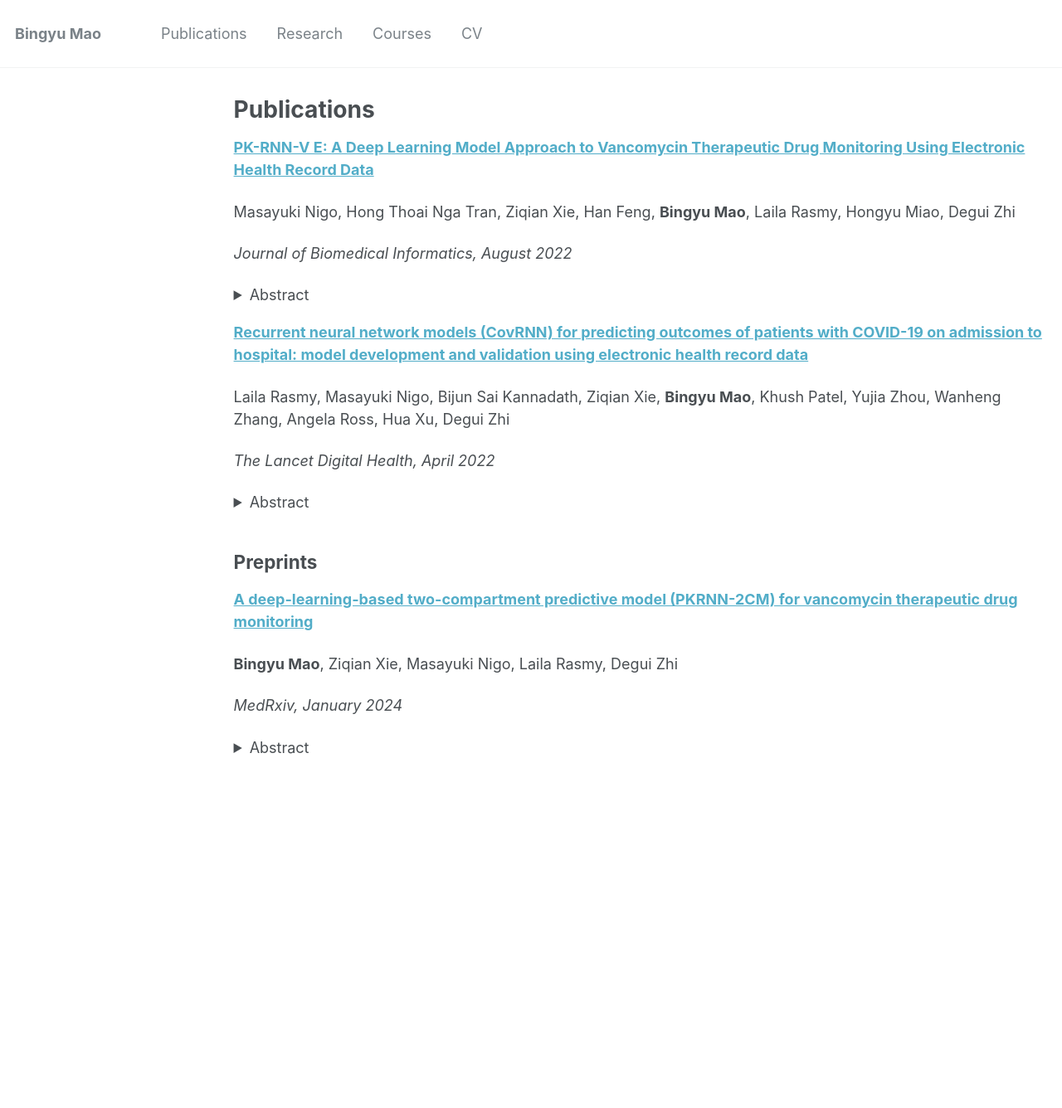
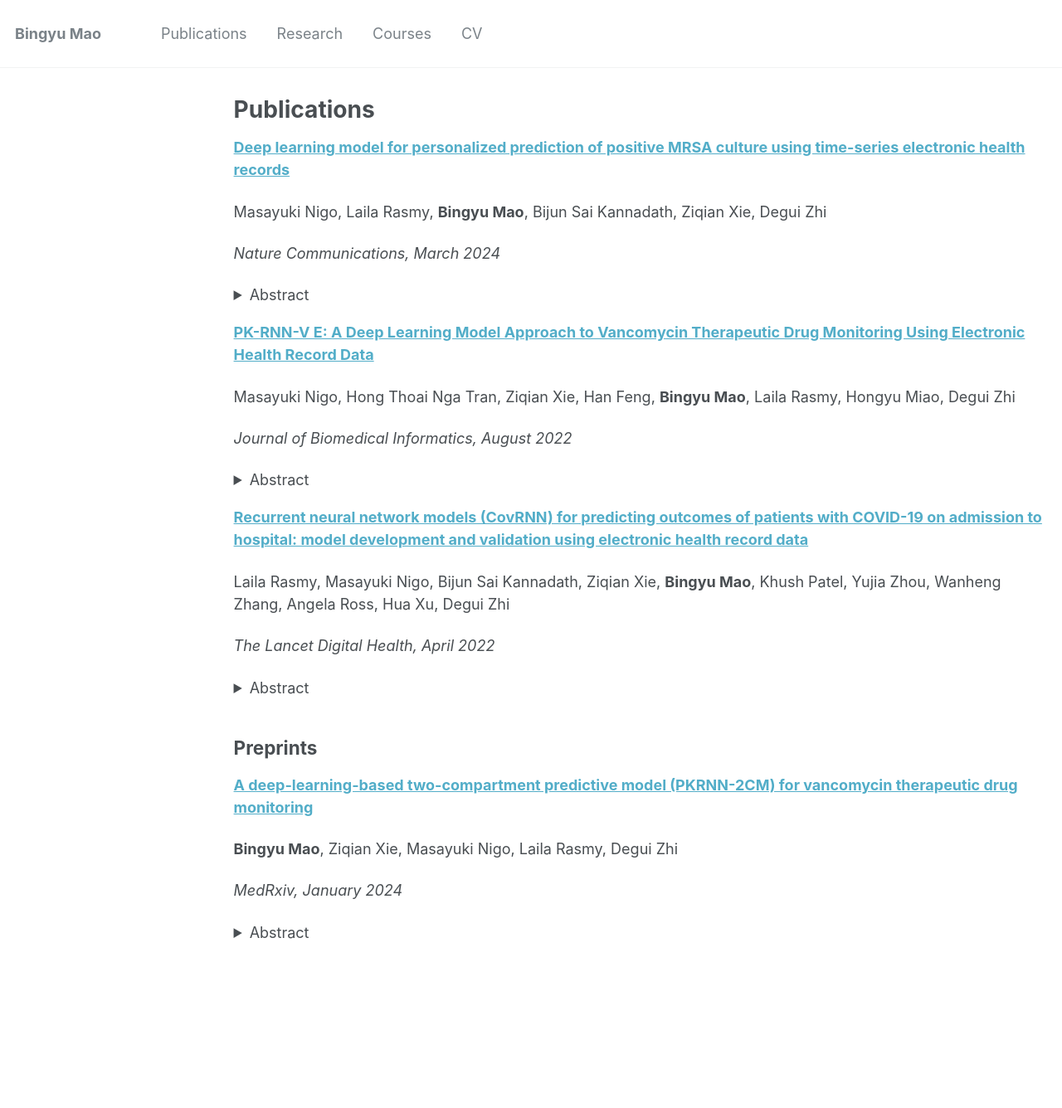
Before and after one commit to BingyuMao/BingyuMao.github.io, a Jekyll site: the page built from _pages/publications.md, in a window 1280 px wide. Shown: the whole page at 83% size. Built offline with Jekyll 4.4.1, drawn with Linux system fonts in a browser that asks for light colours; before the commit the page ends 1113 px from its top, so only the background shows below that.

Commit message:
Update publications.md

```diff
--- a/_pages/publications.md
+++ b/_pages/publications.md
@@ -4,6 +4,20 @@ title: "Publications"
 permalink: /publications/
 author_profile: false
 ---
+
+[**Deep learning model for personalized prediction of positive MRSA culture using time-series electronic health records**](https://www.nature.com/articles/s41467-024-46211-0)
+
+Masayuki Nigo, Laila Rasmy, **Bingyu Mao**, Bijun Sai Kannadath, Ziqian Xie,  Degui Zhi
+
+*Nature Communications, March 2024*
+
+  <details>
+  <summary>Abstract</summary>
+Methicillin-resistant Staphylococcus aureus (MRSA) poses significant morbidity and mortality in hospitals. Rapid, accurate risk stratification of MRSA is crucial for optimizing antibiotic therapy. Our study introduced a deep learning model, PyTorch_EHR, which leverages electronic health record (EHR) time-series data, including wide-variety patient specific data, to predict MRSA culture positivity within two weeks. 8,164 MRSA and 22,393 non-MRSA patient events from Memorial Hermann Hospital System, Houston, Texas are used for model development. PyTorch_EHR outperforms logistic regression (LR) and light gradient boost machine (LGBM) models in accuracy (AUROC_PyTorch_EHR = 0.911, AUROC_LR = 0.857, AUROC_LGBM = 0.892). External validation with 393,713 patient events from the Medical Information Mart for Intensive Care (MIMIC)-IV dataset in Boston confirms its superior accuracy (AUROC_PyTorch_EHR = 0.859, AUROC_LR = 0.816, AUROC_LGBM = 0.838). Our model effectively stratifies patients into high-, medium-, and low-risk categories, potentially optimizing antimicrobial therapy and reducing unnecessary MRSA-specific antimicrobials. This highlights the advantage of deep learning models in predicting MRSA positive cultures, surpassing traditional machine learning models and supporting clinicians’ judgments. <br/>
+</details>
+
+
+
 
 [**PK-RNN-V E: A Deep Learning Model Approach to Vancomycin Therapeutic Drug Monitoring Using Electronic Health Record Data**](https://www.sciencedirect.com/science/article/pii/S1532046422001782?via%3Dihub)
 
```
